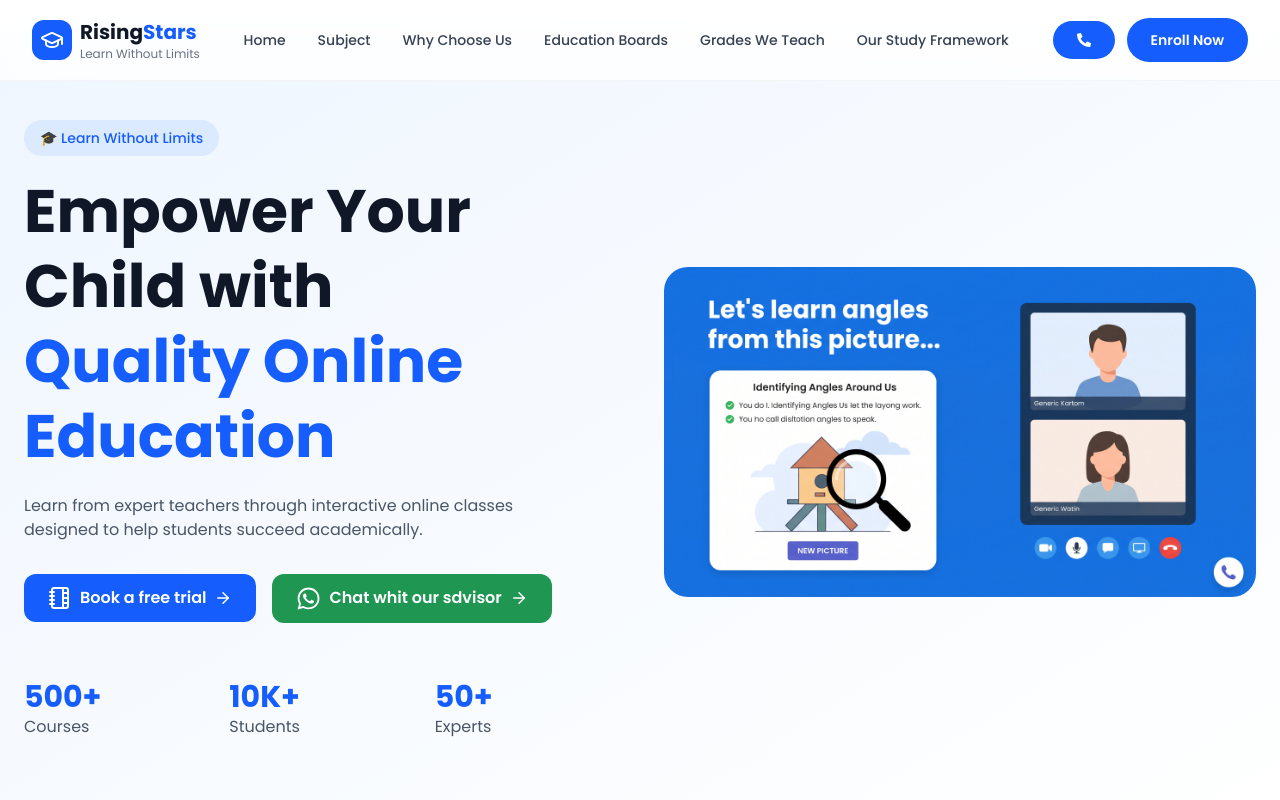
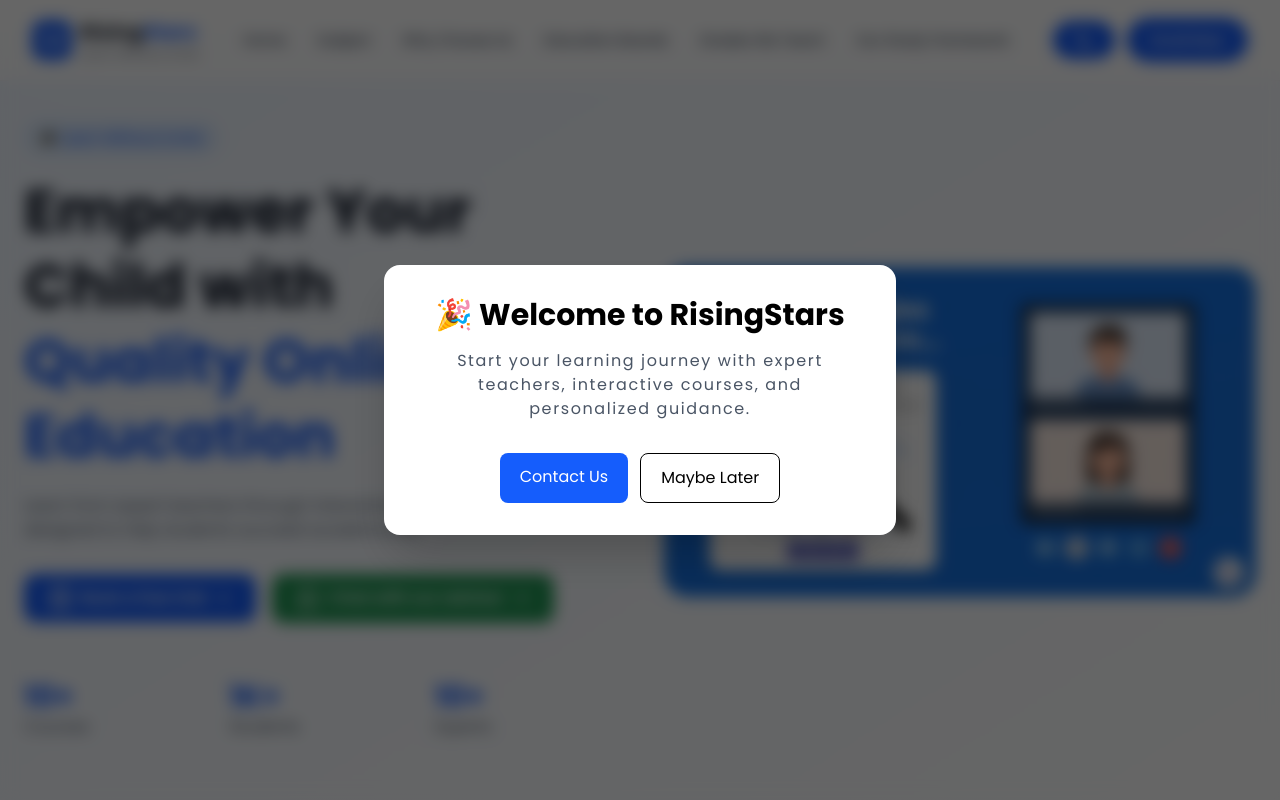
Before and after one commit to akramansari27923mah-dotcom/RisingStars, a Next.js app: page / in a window 1280 px wide. Shown: the top 800 px of the page. Built offline with nearby package versions, Linux system fonts and the light colour scheme.

Commit message:
Welcome Popup Added

```diff
--- a/components/Hero.jsx
+++ b/components/Hero.jsx
@@ -43,26 +43,25 @@
           >
             <IoLogoWhatsapp size={25} />
             <span>
-            Chat whit our sdvisor
+            Chat with our advisor
             </span>
             <ArrowRight size={18} />
           </Link>
         </div>
 
-         {/* Stats */}
           <div className="mt-14 grid grid-cols-3 gap-6">
             <div>
-              <h3 className="text-3xl font-bold text-blue-600">500+</h3>
+              <h3 className="text-3xl font-bold text-blue-600">10+</h3>
               <p className="text-gray-600">Courses</p>
             </div>
 
             <div>
-              <h3 className="text-3xl font-bold text-blue-600">10K+</h3>
+              <h3 className="text-3xl font-bold text-blue-600">1K+</h3>
               <p className="text-gray-600">Students</p>
             </div>
 
             <div>
-              <h3 className="text-3xl font-bold text-blue-600">50+</h3>
+              <h3 className="text-3xl font-bold text-blue-600">10+</h3>
               <p className="text-gray-600">Experts</p>
             </div>
           </div>
--- a/components/Home.jsx
+++ b/components/Home.jsx
@@ -6,6 +6,7 @@
 import Grades from './Grades'
 import StudyFramework from './Framework'
 import Footer from './Footer'
+import WelcomePopup from './WelcomePopup'
 
 
 
@@ -13,6 +14,7 @@
   return (
     <div>
         <HeroSection />
+        <WelcomePopup />
         <Subjects />
         <WhyChooseUs />
         <EducationBoards />
--- a/components/Navbar.jsx
+++ b/components/Navbar.jsx
@@ -2,7 +2,7 @@
 
 import { useState } from "react";
 import Link from "next/link";
-import { Menu, X, GraduationCap, PhoneCall, Phone } from "lucide-react";
+import { Menu, X, GraduationCap, PhoneCall, Phone, PhoneOff } from "lucide-react";
 import { navLinks } from "@/data/allLinks";
 import { FaPhoneAlt } from "react-icons/fa";
 import Image from "next/image";
@@ -92,10 +92,14 @@
                 </div>
               </div>
 
-              <Link  href="tel:+918738022232" className="mt-4 flex w-full items-center justify-center gap-2 rounded-xl bg-[#25D366] py-2 font-medium text-white transition hover:bg-[#1DA851]">
+              <Link  href="tel:+918738022232" className="mt-4 flex w-full items-center justify-center gap-2 rounded-xl bg-[#25D366] py-2 font-medium text-white transition hover:bg-[#1DA851] cursor-pointer">
                 <Phone size={18} />
                 Call Now
               </Link>
+              <button onClick={() => setCalling(false)} className="mt-4 flex w-full items-center justify-center gap-2 rounded-xl bg-red-500 py-2 font-medium text-white transition hover:bg-red-400 cursor-pointer">
+                <PhoneOff size={18}/>
+                Cancel
+              </button>
             </div>
 
               )
@@ -129,6 +133,7 @@
               <Link
                 key={item?.name}
                 href={item?.href}
+                onClick={() => setOpen("0%")}
                 className="rounded-lg px-4 py-3 text-gray-700 transition hover:bg-blue-50 hover:text-blue-600"
               >
                 {item?.name}
@@ -137,7 +142,7 @@
 
             <div className="flex flex-col justify-center gap-5">
                <button
-            onClick={() => setCalling(!calling)}
+            onClick={() =>{ setCalling(!calling) , setOpen("0%")}}
             className="rounded-full bg-blue-600 w-fit px-6 py-3 text-sm font-semibold text-white transition hover:bg-blue-700"
           >
             {
--- /dev/null
+++ b/components/WelcomePopup.jsx
@@ -0,0 +1,67 @@
+"use client";
+
+import { useEffect, useState } from "react";
+import { AnimatePresence, motion } from "framer-motion";
+import Link from "next/link";
+
+export default function WelcomePopup() {
+  const [open, setOpen] = useState(false);
+
+  useEffect(() => {
+    const hasVisited = sessionStorage.getItem("risingstars-visited");
+
+    if (!hasVisited) {
+      setTimeout(() => {
+        setOpen(true);
+      }, 1000);
+
+      sessionStorage.setItem("risingstars-visited", "true");
+    }
+  }, []);
+
+  return (
+    <AnimatePresence>
+      {open && (
+        <motion.div
+          className="fixed inset-0 z-50 flex items-center justify-center text-black bg-black/60 backdrop-blur-sm p-5"
+          initial={{ opacity: 0 }}
+          animate={{ opacity: 1 }}
+          exit={{ opacity: 0 }}
+        >
+          <motion.div
+            className="w-full max-w-lg rounded-2xl bg-white p-8 shadow-2xl flex flex-col justify-center items-center"
+            initial={{ scale: 0.7, y: 40 }}
+            animate={{ scale: 1, y: 0 }}
+            exit={{ scale: 0.7 }}
+            transition={{ duration: 0.35 }}
+          >
+            <h2 className="md:text-3xl text-xl font-bold">
+              🎉 Welcome to RisingStars
+            </h2>
+
+            <p className="mt-4 text-gray-600 text-center tracking-widest">
+              Start your learning journey with expert teachers, interactive
+              courses, and personalized guidance.
+            </p>
+
+            <div className="mt-8 flex gap-3">
+              <Link
+                href="/contact"
+                className="rounded-lg bg-blue-600 px-5 py-3 cursor-pointer text-white hover:bg-blue-700"
+              >
+                Contact Us
+              </Link>
+
+              <button
+                onClick={() => setOpen(false)}
+                className="rounded-lg border px-5 py-3 cursor-pointer hover:bg-gray-100"
+              >
+                Maybe Later
+              </button>
+            </div>
+          </motion.div>
+        </motion.div>
+      )}
+    </AnimatePresence>
+  );
+}
--- a/data/allLinks.js
+++ b/data/allLinks.js
@@ -12,9 +12,8 @@
   Headphones,
   School,
   Library,
-  Landmark
+  Landmark,
 } from "lucide-react";
-
 
 export const grades = [
   {
@@ -52,18 +51,18 @@
     color: "bg-blue-100 text-blue-600",
   },
   {
+    title: "IB",
+    description:
+      "Holistic education focused on conceptual understanding, research skills, and international perspectives.",
+    icon: Award,
+    color: "bg-pink-100 text-pink-600",
+  },
+  {
     title: "ICSE",
     description:
       "Concept-based learning with in-depth explanations and personalized support for ICSE students.",
     icon: GraduationCap,
     color: "bg-green-100 text-green-600",
-  },
-  {
-    title: "UP Board",
-    description:
-      "Complete syllabus coverage with regular practice, mock tests, and revision sessions.",
-    icon: BookOpen,
-    color: "bg-orange-100 text-orange-600",
   },
   {
     title: "IGCSE",
@@ -73,11 +72,11 @@
     color: "bg-purple-100 text-purple-600",
   },
   {
-    title: "IB",
+    title: "UP Board",
     description:
-      "Holistic education focused on conceptual understanding, research skills, and international perspectives.",
-    icon: Award,
-    color: "bg-pink-100 text-pink-600",
+      "Complete syllabus coverage with regular practice, mock tests, and revision sessions.",
+    icon: BookOpen,
+    color: "bg-orange-100 text-orange-600",
   },
   {
     title: "State Board",
--- a/package.json
+++ b/package.json
@@ -10,6 +10,7 @@
   },
   "dependencies": {
     "lucide-react": "^1.23.0",
+    "motion": "^12.42.2",
     "next": "16.2.10",
     "react": "19.2.4",
     "react-dom": "19.2.4",
```
Also changed, not shown: 1 other file (tests, documents, lock files or other folders).
